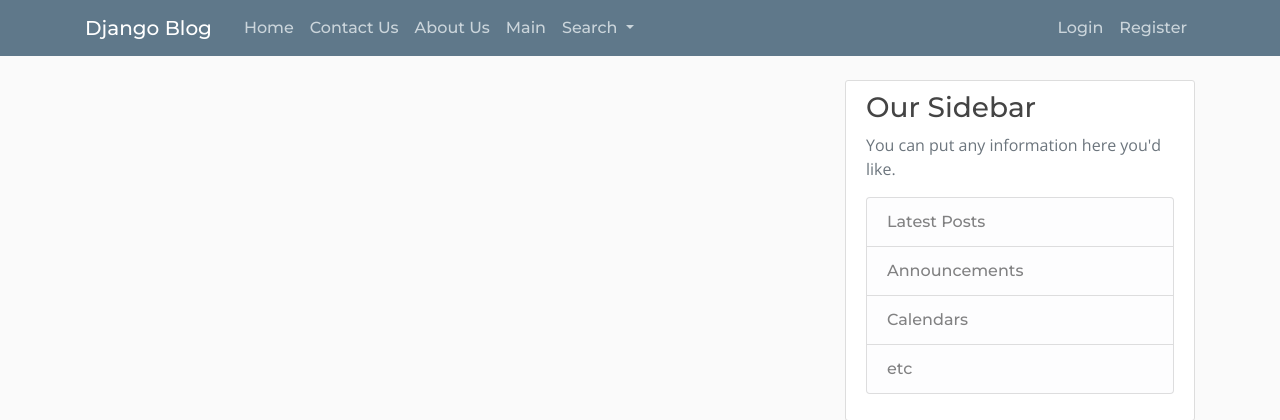
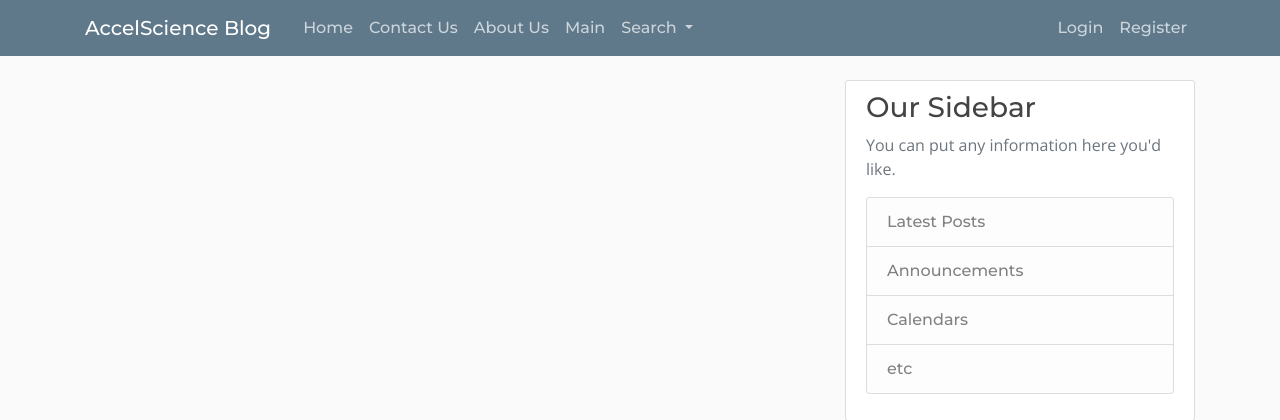
Before and after one commit to Omaraghaa/project123, a Django app: template blog/templates/blog/home.html in a window 1280 px wide. Shown: the top 420 px of the page. Run offline with Django 3.2, Linux system fonts and the light colour scheme; the template is opened without the code that fills it, so the values that code supplies are empty; some libraries are stand-ins or nearby versions; some web fonts are replaced.

Commit message:
Changed header name on home page and API search page

```diff
--- a/blog/templates/blog/base.html
+++ b/blog/templates/blog/base.html
@@ -36,7 +36,7 @@
     <header class="site-header">
         <nav class="navbar navbar-expand-md navbar-dark bg-steel fixed-top">
             <div class="container">
-                <a class="navbar-brand mr-4" href="{% url 'blog-home' %}">Django Blog</a>
+                <a class="navbar-brand mr-4" href="{% url 'blog-home' %}">AccelScience Blog</a>
                 <button class="navbar-toggler" type="button" data-toggle="collapse" data-target="#navbarToggle" aria-controls="navbarToggle" aria-expanded="false" aria-label="Toggle navigation">
           <span class="navbar-toggler-icon"></span>
           </button>
--- a/search/templates/search/index.html
+++ b/search/templates/search/index.html
@@ -31,7 +31,7 @@
   <body>
     <nav class="navbar navbar-expand-md navbar-dark bg-steel fixed-top" >
       <div class="container">
-          <a class="navbar-brand mr-4" href="{% url 'blog-home' %}">Django Blog</a>
+          <a class="navbar-brand mr-4" href="{% url 'blog-home' %}">AccelScience</a>
           <button class="navbar-toggler" type="button" data-toggle="collapse" data-target="#navbarToggle" aria-controls="navbarToggle" aria-expanded="false" aria-label="Toggle navigation">
     <span class="navbar-toggler-icon"></span>
     </button>
```
